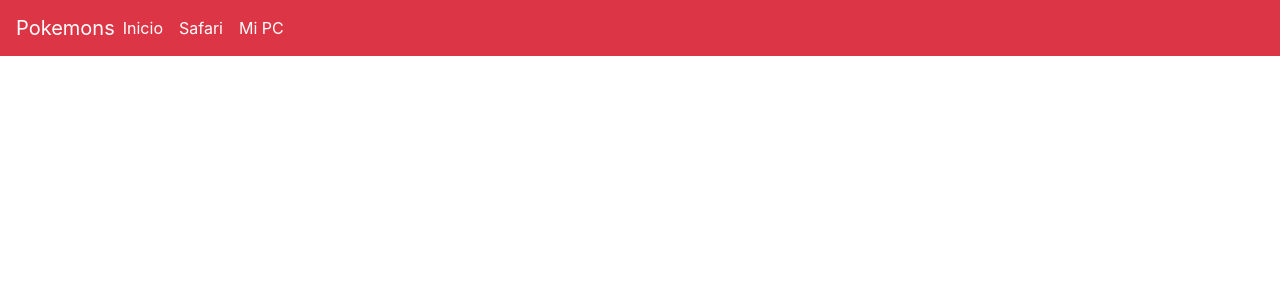
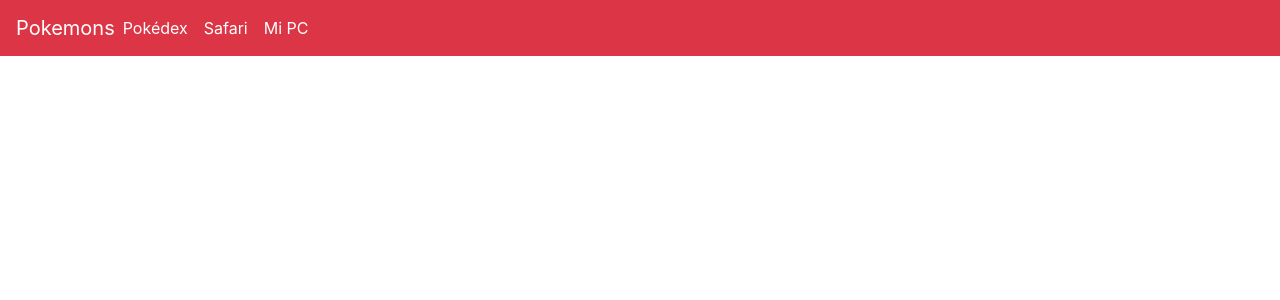
Before and after one commit to javierfuentesm/Pokemon, a React (Create React App) app: page /pc in a window 1280 px wide. Shown: the top 300 px of the page. Built offline with nearby package versions, Linux system fonts and the light colour scheme.

Commit message:
Mejoramiento de formato

```diff
--- a/src/App.jsx
+++ b/src/App.jsx
@@ -4,7 +4,7 @@ import {
 } from 'react-router-dom';
 import { createStore, compose } from 'redux';
 import { Provider } from 'react-redux';
-import Home from './containers/Home';
+import Pokedex from './containers/Pokedex';
 import Pokemon from './containers/Pokemon';
 import Safari from './containers/Safari';
 import Header from './components/Header';
@@ -21,7 +21,7 @@ const App = () => (
 
       <Switch>
         <Route exact path="/">
-          <Home />
+          <Pokedex />
         </Route>
         <Route exact path="/safari" component={Safari} />
 
--- a/src/components/Header.jsx
+++ b/src/components/Header.jsx
@@ -26,7 +26,7 @@ const Header = () => {
           <Nav navbar>
             <NavItem>
               <NavLink className="nav-link" to="/">
-                <a href="" className="text-white">Inicio</a>
+                <a href="" className="text-white">Pokédex</a>
               </NavLink>
             </NavItem>
             <NavItem>
--- a/src/containers/Home.jsx
+++ b/src/containers/Pokedex.jsx
@@ -7,7 +7,7 @@ import CardPokemon from '../components/CardPokemon';
 import { baseUrl } from '../utils/baseUrl';
 import { setPokemons } from '../redux/actions';
 
-const Home = ({ pokemons, setPokemons }) => {
+const Pokedex = ({ pokemons, setPokemons }) => {
   const [next, setNext] = useState(0);
 
   const fetchdata = async () => {
@@ -54,4 +54,4 @@ const mapStateToProps = (state) => ({
 const mapDispatchToProps = {
   setPokemons,
 };
-export default connect(mapStateToProps, mapDispatchToProps)(Home);
+export default connect(mapStateToProps, mapDispatchToProps)(Pokedex);
--- a/src/containers/Safari.jsx
+++ b/src/containers/Safari.jsx
@@ -1,5 +1,4 @@
 import React, { useState, useEffect } from 'react';
-import { Link } from 'react-router-dom';
 import { connect } from 'react-redux';
 
 import {
@@ -14,7 +13,6 @@ import {
   Col,
   Row,
   Button,
-  Alert,
 } from 'reactstrap';
 import { setMyPokemons } from '../redux/actions';
 
@@ -97,9 +95,7 @@ const Safari = ({ myPokemons, setMyPokemons }) => {
                     <h5>Peso</h5>
                   </CardSubtitle>
                   <CardText>{`${pokemon.weight / 10} kilos`}</CardText>
-                  {/*  {bocadillo.length > 0 && ( */}
                   {`Has dado ${bocadillo} bocadillos`}
-                  {/*  )} */}
                   <CardText />
                 </CardBody>
               </center>
```
